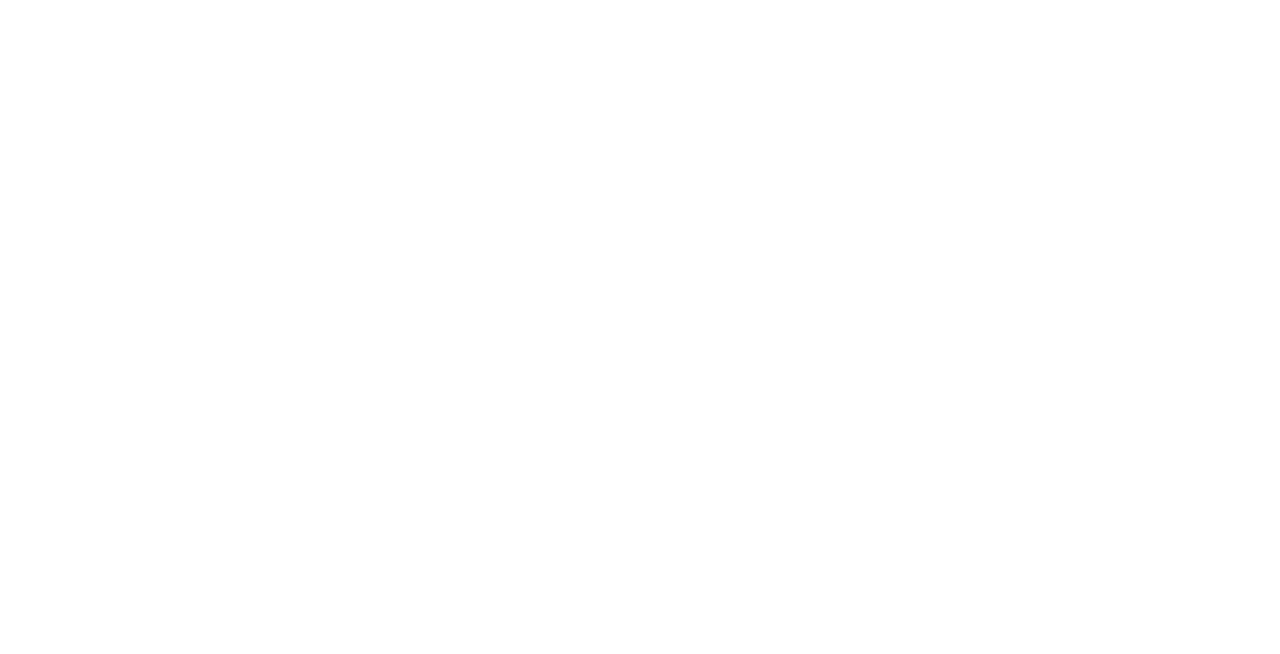
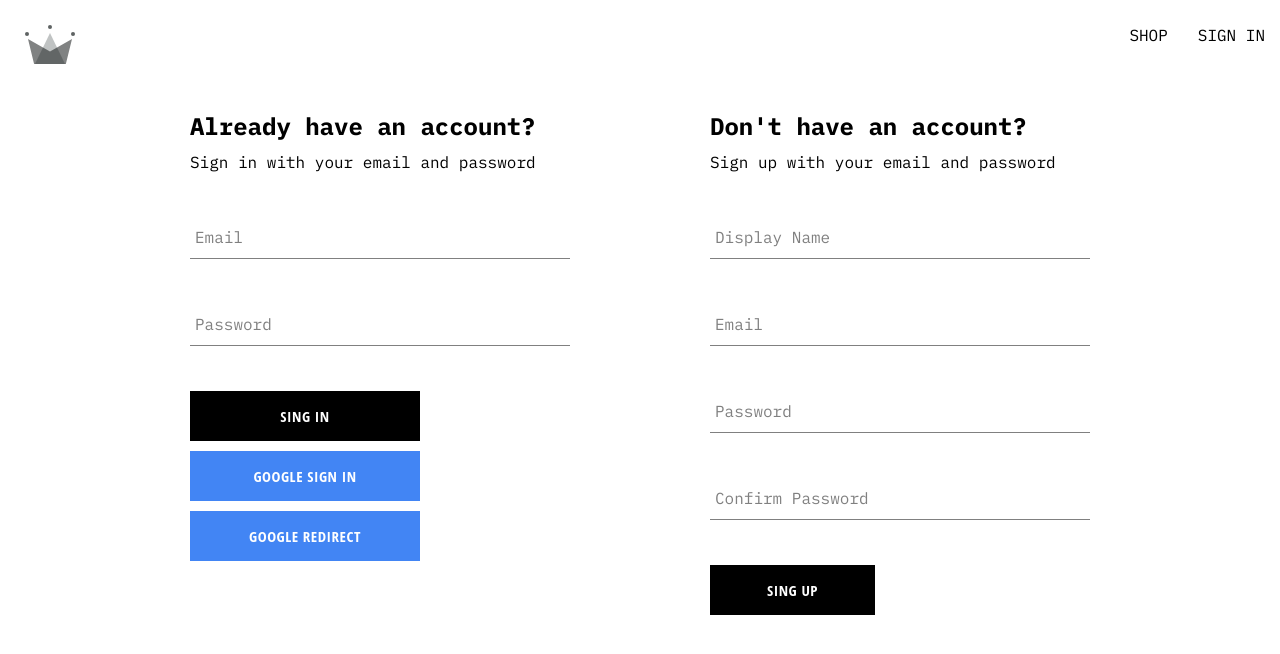
Before and after one commit to rodvillathecoder/clothing-web-app, a React (Create React App) app: page /auth in a window 1280 px wide. Before the commit this address had no page. Shown: the top 654 px of the page. Built offline with nearby package versions, Linux system fonts and the light colour scheme.

Commit message:
Commit to work from laptop

```diff
--- a/src/App.js
+++ b/src/App.js
@@ -1,14 +1,14 @@
 import { Routes, Route } from "react-router-dom";
 import Home from "./routes/home/home.component";
 import Navigation from "./routes/navigation/navigation.component";
-import SignIn from "./components/sign-in/sign-in.component";
+import Authentication from "./components/authentication/authentication.component";
 
 const App = () => {
   return (
     <Routes>
       <Route path="/" element={<Navigation />}>
         <Route index element={<Home />} />
-        <Route path="sign-in" element={<SignIn />} />
+        <Route path="auth" element={<Authentication />} />
       </Route>
     </Routes>
   );
--- /dev/null
+++ b/src/components/authentication/authentication.component.jsx
@@ -0,0 +1,17 @@
+import SignUpForm from "../sign-up/sign-up.component";
+import SignInForm from "../sign-in/sign-in.component";
+import '../../styles/authentication.styles.scss';
+
+const Authentication = () => {
+
+
+
+  return (
+    <div className="authentication-container">
+      <SignInForm />
+      <SignUpForm />
+    </div>
+  );
+};
+
+export default Authentication;
--- a/src/components/sign-in/sign-in.component.jsx
+++ b/src/components/sign-in/sign-in.component.jsx
@@ -1,39 +1,103 @@
-import { useEffect } from "react";
+import { useState, useEffect } from "react";
+import {
+    createUserDocumentFromAuth,
+    signInWithGooglePopup,
+    signInWithGoogleRedirect,
+    auth,
+    signInAuthUserWithEmailAnsPassword,
+} from "../../utils/firebase/firebase.utils";
 import { getRedirectResult } from "firebase/auth";
-import {
-  auth,
-  signInWithGooglePopup,
-  createUserDocumentFromAuth,
-  signInWithGoogleRedirect,
-} from "../../utils/firebase/firebase.utils";
-import SignUpForm from "../sign-up/sign-up.component";
+import FormInput from "../form-input/form-input.component";
+import Button from "../button/button.component";
+import '../../styles/sign-in-form.styles.scss';
 
-const SignIn = () => {
+const defaultFormFields = {
+    email: '',
+    password: '',
+};
+const SignInForm = () => {
+    const [formFields, setFormFields] = useState(defaultFormFields);
+    const { email, password } = formFields;
+
+    const resetFormField = () => {
+        setFormFields(defaultFormFields);
+        alert("created account");
+    }
+
     useEffect(() => {
         const fetchData = async () => {
             const response = await getRedirectResult(auth);
-      if(response){
-        const userDocRef = await createUserDocumentFromAuth(response.user);
+            if (response) {
+                await createUserDocumentFromAuth(response.user);
             }
         };
 
         fetchData();
     }, []);
-  const logGoogleUser = async () => {
+
+    const SignInWithGoogle = async () => {
+
         const { user } = await signInWithGooglePopup();
-    const userDocRef = await createUserDocumentFromAuth(user);
+        await createUserDocumentFromAuth(user);
+    };
+
+
+
+    const handleSubmit = async (event) => {
+        event.preventDefault();
+
+        try {
+            const response = await signInAuthUserWithEmailAnsPassword(email, password);
+            console.log(response);
+            resetFormField();
+        } catch (error) {
+            switch(error.code) {
+                case "auth/wrong-password":
+                    alert('Incorrect password for email');
+                    break;
+                case "auth/user-not-found":
+                    alert('Not user associated with this email');
+                    break;
+                default:
+                    console.log(error);
+            }
+         }
+    };
+
+    const handleChange = (event) => {
+        const { name, value } = event.target;
+        setFormFields({ ...formFields, [name]: value })
     };
 
     return (
-    <div>
-      <h1>Sign In Page</h1>
-      <button onClick={logGoogleUser}>Sign in with Google Popup</button>
-      <button onClick={signInWithGoogleRedirect}>
-        Sign in with Google Redirect
-      </button>
-      <SignUpForm />
+        <div className="sign-up-container">
+            <h2>Already have an account?</h2>
+            <span>Sign in with your email and password</span>
+            <form onSubmit={handleSubmit}>
+                <FormInput
+                    label="Email"
+                    type="email"
+                    required
+                    onChange={handleChange}
+                    name="email"
+                    value={email}
+                />
+                <FormInput
+                    label="Password"
+                    type="password"
+                    required
+                    onChange={handleChange}
+                    name="password"
+                    value={password}
+                />
+                <div className="buttons-container">
+                    <Button type="submit">Sing In</Button>
+                    <Button type="button" buttonType='google' onClick={SignInWithGoogle}>Google Sign In</Button>
+                    <Button type="button" buttonType='google' onClick={signInWithGoogleRedirect}>Google Redirect</Button>
+                </div>
+            </form>
         </div>
     );
 };
 
-export default SignIn;
+export default SignInForm;
--- a/src/routes/navigation/navigation.component.jsx
+++ b/src/routes/navigation/navigation.component.jsx
@@ -14,7 +14,7 @@
                     <Link className="nav-link" to='/shop'>
                         SHOP
                     </Link>
-                    <Link className="nav-link" to='/sign-in'>
+                    <Link className="nav-link" to='/auth'>
                         SIGN IN
                     </Link>
                 </div>
--- /dev/null
+++ b/src/styles/authentication.styles.scss
@@ -0,0 +1,6 @@
+.authentication-container {
+    display: flex;
+    justify-content: space-between;
+    width: 900px;
+    margin: 30px auto;
+}
--- /dev/null
+++ b/src/styles/sign-in-form.styles.scss
@@ -0,0 +1,19 @@
+.sign-up-container {
+    display: flex;
+    flex-direction: column;
+    width: 380px;
+
+    h2{
+        margin: 10px 0;
+    }
+
+
+    .buttons-container{
+       display: flex;
+       justify-content: center;
+       align-content: center;
+       flex-direction: column;
+       width: 230px;
+       gap: 10px 10px;
+    }
+}
--- a/src/utils/firebase/firebase.utils.js
+++ b/src/utils/firebase/firebase.utils.js
@@ -6,7 +6,8 @@
   signInWithRedirect,
   signInWithPopup,
   GoogleAuthProvider,
-  createUserWithEmailAndPassword
+  createUserWithEmailAndPassword,
+  signInWithEmailAndPassword
 } from "firebase/auth";
 import { getFirestore, doc, getDoc, setDoc } from "firebase/firestore";
 // TODO: Add SDKs for Firebase products that you want to use
@@ -73,3 +74,8 @@
 
   return await createUserWithEmailAndPassword(auth, email, password)
 }
+export const signInAuthUserWithEmailAnsPassword = async (email, password) => {
+  if(!email || !password) return;
+
+  return await signInWithEmailAndPassword(auth, email, password)
+}
```
Lines whose indentation alone changed are shown as unchanged.
